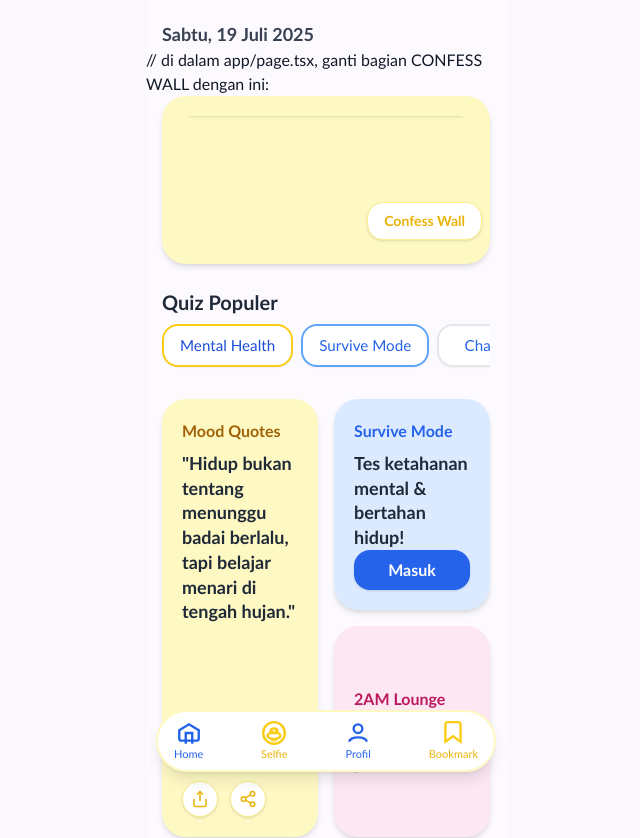
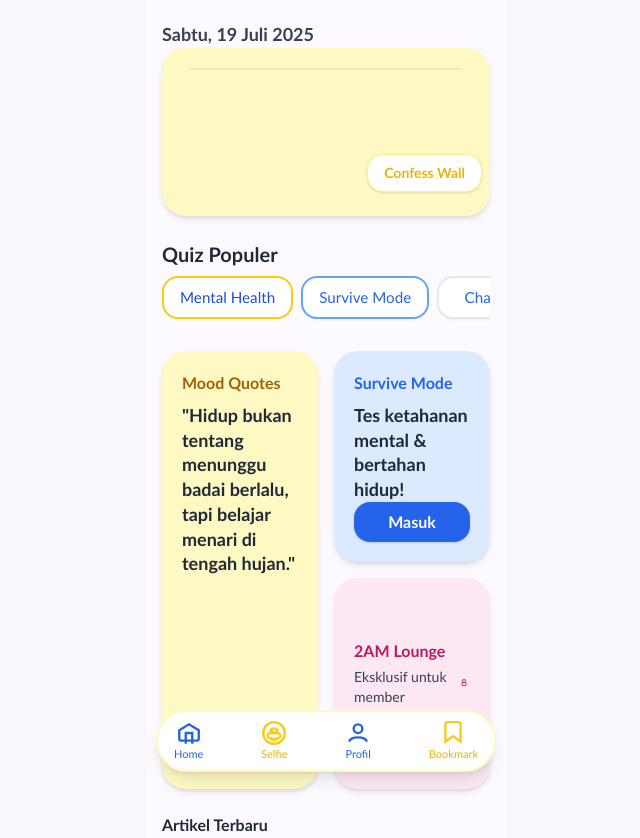
Before and after one commit to deeeeeel/selfify-clean, a Next.js app: page / in a window 1280 px wide. Shown: the top 838 px of the page, without its empty margins (314-954 px from the left). Built offline with nearby package versions, Linux system fonts and the light colour scheme.

Commit message:
feat: implement vertical chat-style slider pada Confess Wall

```diff
--- a/app/page.tsx
+++ b/app/page.tsx
@@ -65,8 +65,6 @@ export default function HomePage() {
           {getTanggalIndonesia()}
         </div>
       </div>
-
-      // di dalam app/page.tsx, ganti bagian CONFESS WALL dengan ini:
 
 {/* CONFESS WALL */}
 <div className="relative px-4">
```
